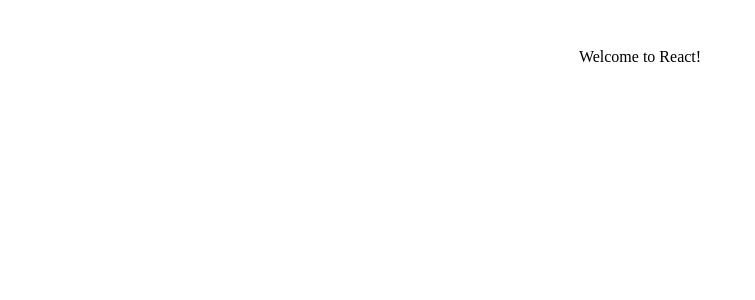
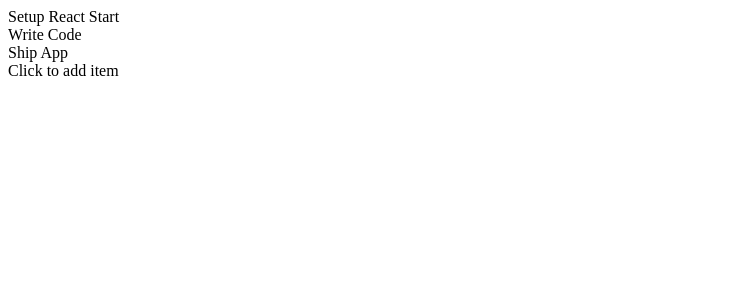
Before and after one commit to dabbott/react-start, a React app: page / in a window 1280 px wide. Shown: the top 300 px of the page, without its empty margins (0-755 px from the left). Built offline with nearby package versions, Linux system fonts and the light colour scheme; the HTML template or start-up script is replaced by a standard one.

Commit message:
Add redux and example container

```diff
--- a/package.json
+++ b/package.json
@@ -38,6 +38,9 @@
     "react": "^15.4.2",
     "react-dom": "^15.4.2",
     "react-hot-loader": "3.0.0-beta.6",
+    "react-redux": "^5.0.2",
+    "redux": "^3.6.0",
+    "redux-thunk": "^2.2.0",
     "webpack": "^2.2.0"
   },
   "devDependencies": {
--- a/src/App.js
+++ b/src/App.js
@@ -1,18 +1,22 @@
-import React, { Component } from 'react'
+import React, { PureComponent } from 'react'
+import { Provider } from 'react-redux'
 
-const styles = {
-  app: {
-    paddingTop: 40,
-    textAlign: 'center',
-  },
-}
+import store from './state/store'
+import Example from './containers/Example'
 
-export default class App extends Component {
+// const styles = {
+//   app: {
+//     paddingTop: 40,
+//     textAlign: 'center',
+//   },
+// }
+
+export default class App extends PureComponent {
   render() {
     return (
-      <div style={styles.app}>
-        Welcome to React!
-      </div>
+      <Provider store={store}>
+        <Example />
+      </Provider>
     )
   }
 }
--- a/src/components/index.js
+++ b/src/components/index.js
@@ -1 +1 @@
-// Export all components through this file
+// Export all components from here, for a single import point
--- /dev/null
+++ b/src/containers/Example.js
@@ -0,0 +1,41 @@
+import React, { PureComponent } from 'react'
+import { connect } from 'react-redux'
+
+import { exampleActions } from '../state/actions'
+
+@connect(
+  state => ({
+    items: state.example.todos,
+  }),
+  {
+    addItem: exampleActions.add,
+  },
+)
+export default class Example extends PureComponent {
+  addItem = () => {
+    const {addItem} = this.props
+
+    addItem(Math.random().toString())
+  }
+
+  renderItem = (item, i) => {
+    return (
+      <div key={i}>
+        {item}
+      </div>
+    )
+  }
+
+  render() {
+    const {items} = this.props
+
+    return (
+      <div>
+        {items.map(this.renderItem)}
+        <div onClick={this.addItem}>
+          Click to add item
+        </div>
+      </div>
+    )
+  }
+}
--- /dev/null
+++ b/src/state/actions.js
@@ -0,0 +1,2 @@
+// Export all actions from here, for a single import point
+export { actionCreators as exampleActions } from './example'
--- /dev/null
+++ b/src/state/example.js
@@ -0,0 +1,48 @@
+export const types = {
+  ADD_TODO: 'ADD_TODO',
+  REMOVE_TODO: 'REMOVE_TODO',
+}
+
+export const actionCreators = {
+  add: (item) => {
+    return {type: types.ADD_TODO, payload: item}
+  },
+  remove: (index) => {
+    return {type: types.REMOVE_TODO, payload: index}
+  }
+}
+
+const initialState = {
+  todos: [
+    'Setup React Start',
+    'Write Code',
+    'Ship App',
+  ],
+}
+
+const handlers = {
+  [types.ADD_TODO]: (state, payload) => {
+    const {todos} = state
+
+    return {
+      ...state,
+      todos: [payload, ...todos],
+    }
+  },
+  [types.REMOVE_TODO]: (state, payload) => {
+    const {todos} = state
+
+    return {
+      ...state,
+      todos: todos.filter((todo, i) => i !== payload),
+    }
+  },
+}
+
+export const reducer = (state = initialState, action) => {
+  const {type, payload, error, meta} = action
+
+  const handler = handlers[type]
+
+  return handler ? handler(state, payload, error, meta) : state
+}
--- /dev/null
+++ b/src/state/store.js
@@ -0,0 +1,16 @@
+import { createStore, applyMiddleware, combineReducers } from 'redux'
+import thunk from 'redux-thunk'
+
+import { reducer as example } from './example'
+
+const store = createStore(
+  combineReducers({
+    example,
+  }),
+  undefined,
+  applyMiddleware(
+    thunk,
+  )
+)
+
+export default store
```
Also changed, not shown: 1 other file (tests, documents, lock files or other folders).
